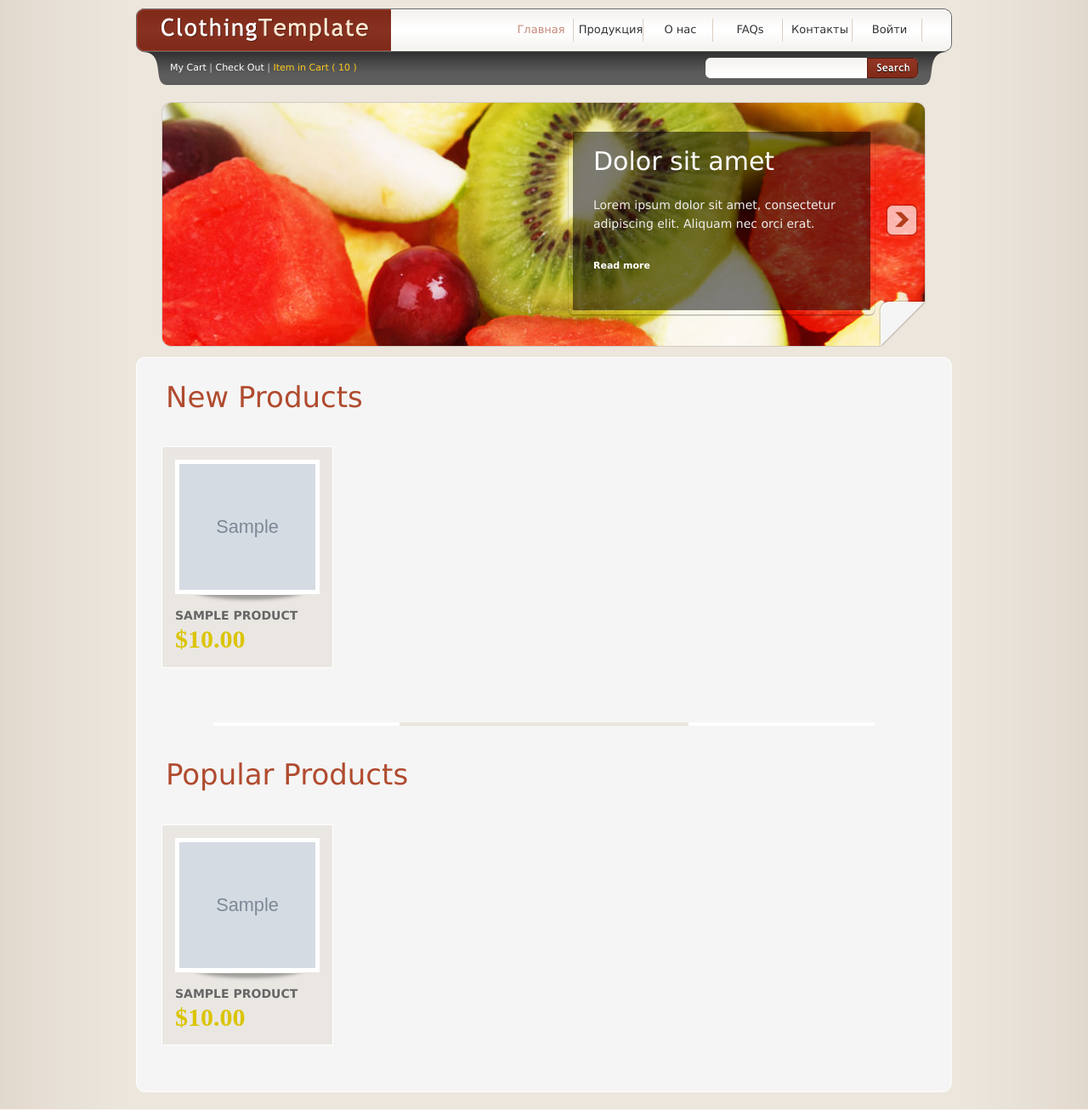
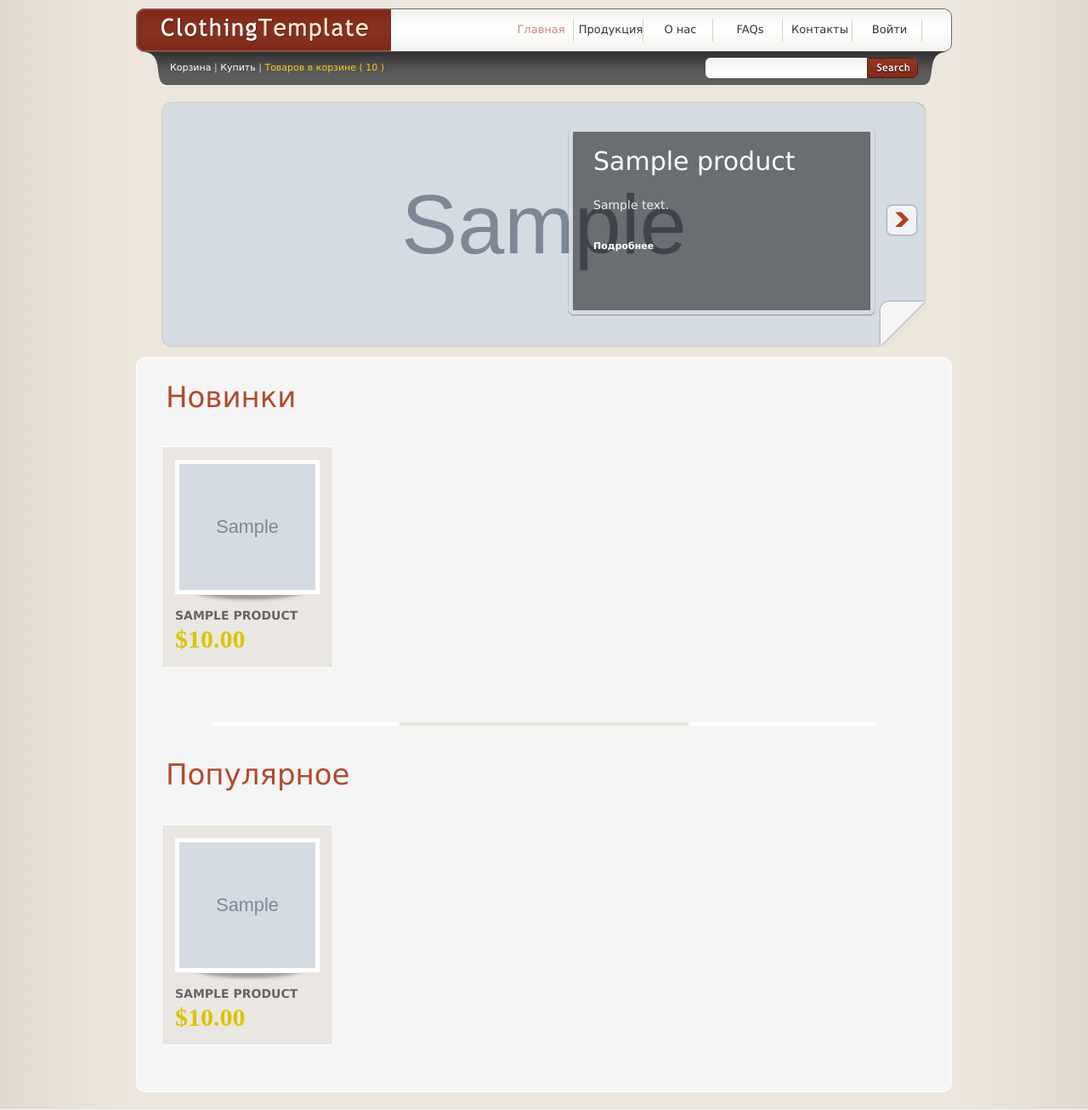
Before and after one commit to shumka-kik/geekshop, a Django app: page / in a window 1280 px wide. Shown: the top 1306 px of the page at 85% size. Run offline with Django 3.2, Linux system fonts and the light colour scheme; tables that the repository leaves empty hold one stand-in row (values such as "Sample post"); grey boxes marked "Sample" are stand-in pictures.

Commit message:
Настроил страницу продукта, русификацию нескольких страниц, правка стилей, слайдер

```diff
--- a/mainapp/templates/mainapp/includes/inc_header.html
+++ b/mainapp/templates/mainapp/includes/inc_header.html
@@ -43,16 +43,16 @@
 
     <div id="header_bottom">
         <p>
-            <a href="{% url 'shoppingcart' %}">My Cart</a> |
-            <a href="{% url 'checkout' %}">Check Out</a> |
-            <span>Item in Cart ( 10 )</span>
+            <a href="{% url 'shoppingcart' %}">Корзина</a> |
+            <a href="{% url 'checkout' %}">Купить</a> |
+            <span>Товаров в корзине ( 10 )</span>
         </p>
 
         <div id="tooplate_search">
             <form action="#" method="get">
                 <input type="text" value=" " name="keyword" id="keyword" title="keyword" onfocus="clearText(this)"
                        onblur="clearText(this)" class="txt_field"/>
-                <input type="submit" name="Search" value=" " alt="Search" id="searchbutton" title="Search"
+                <input type="submit" name="Search" value=" " alt="Поиск" id="searchbutton" title="Поиск"
                        class="sub_btn"/>
             </form>
         </div>
--- a/mainapp/templates/mainapp/includes/inc_popular_products.html
+++ b/mainapp/templates/mainapp/includes/inc_popular_products.html
@@ -1,12 +1,12 @@
 {% load static %}
 <div id="sidebar">
         <div class="sidebar_section sidebar_section_bg">
-            <h3>Popular Products</h3>
+            <h3>Популярные товары</h3>
             <ul class="sidebar_link_list popular_products">
                 {% for product in products %}
                 <li>
                     <img src="/media/{{ product.image }}" align="{{ product.short_desc}}" height="40px"/>
-                    <span class="title"><a href="{{ product.image.url}}">{{ product.name|upper }}</a></span>
+                    <span class="title"><a href="{% url 'products:productdetail' product.id %}">{{ product.name|upper }}</a></span>
                     <span class="price">${{ product.price }}</span>
                     <span class="clear"></span>
                 </li>
--- a/mainapp/templates/mainapp/index.html
+++ b/mainapp/templates/mainapp/index.html
@@ -11,24 +11,13 @@
             <div class="details_wrapper">
 
                 <div class="details">
-
+                    {% for product in products %}
                     <div class="detail">
-                        <h2>Dolor sit amet</h2>
-                        <p>Lorem ipsum dolor sit amet, consectetur adipiscing elit. Aliquam nec orci erat. </p>
-                        <a href="/productdetail/" title="Read more" class="slider_more">Read more</a>
+                        <h2>{{product.name}}</h2>
+                        <p>{{product.short_desc}}</p>
+                        <a href="{% url 'products:productdetail' product.id %}" title="Подробнее" class="slider_more">Подробнее</a>
                     </div><!-- /detail -->
-
-                    <div class="detail">
-                        <h2>Lorem ipsum dolor</h2>
-                        <p> Donec nec orci vel risus condimentum suscipit dapibus quis justo.</p>
-                        <a href="/productdetail/" title="Read more" class="slider_more">Read more</a>
-                    </div><!-- /detail -->
-
-                    <div class="detail">
-                        <h2>Aenean massa cum sociis</h2>
-                        <p> Nam non lectus a nunc fringilla aliquet ac id lectus. </p>
-                        <a href="/productdetail/" title="Read more" class="slider_more">Read more</a>
-                    </div><!-- /detail -->
+                    {% endfor %}
 
                 </div><!-- /details -->
 
@@ -36,23 +25,16 @@
 
         </div><!-- /panel -->
 
-        <a href="javascript:void(0);" class="previous" title="Previous">Previous</a>
-        <a href="javascript:void(0);" class="next" title="Next">Next</a>
+        <a href="javascript:void(0);" class="previous" title="Previous">Назад</a>
+        <a href="javascript:void(0);" class="next" title="Next">Вперёд</a>
 
         <div id="slider-image-frame">
             <div class="backgrounds">
-
+                {% for product in products %}
                 <div class="item item_1">
-                    <img src="{% static 'img/slider/01.jpg' %}" alt="image"/>
+                    <img src="/media/{{product.image}}" alt="{{product.name}}"/>
                 </div><!-- /item -->
-
-                <div class="item item_2">
-                    <img src="{% static 'img/slider/02.jpg' %}" alt="image"/>
-                </div><!-- /item -->
-
-                <div class="item item_3">
-                    <img src="{% static 'img/slider/03.jpg' %}" alt="image"/>
-                </div><!-- /item -->
+                {% endfor %}
 
             </div><!-- /backgrounds -->
         </div>
@@ -61,14 +43,14 @@
 </div> <!-- END of slider -->
 <div id="tooplate_main"><span class="main_border main_border_t"></span><span class="main_border main_border_b"></span>
     <div class="product">
-        <h1>New Products</h1>
+        <h1>Новинки</h1>
         {% for product in products %}
         <div class="product_box">
             <div class="img_box"><span></span>
-                <a href="{{ product.image.url }}"><img src="/media/{{ product.image }}" alt="{{ product.short.desc }}"
+                <a href="{% url 'products:productdetail' product.id %}"><img src="/media/{{ product.image }}" alt="{{ product.short.desc }}"
                                                        height="148px" width="160px"/></a>
             </div>
-            <h2><a href="#">{{ product.name }}</a></h2>
+            <h2><a href="{% url 'products:productdetail' product.id %}">{{ product.name }}</a></h2>
             <p class="price">${{ product.price }}</p>
         </div>
         {% endfor %}
@@ -79,7 +61,7 @@
     <div class="clear h10"></div>
 
     <div class="product">
-        <h1>Popular Products</h1>
+        <h1>Популярное</h1>
         {% for product in products %}
         <div class="product_box">
             <div class="img_box"><span></span>
--- a/mainapp/urls.py
+++ b/mainapp/urls.py
@@ -8,4 +8,5 @@ app_name = 'mainapp'
 urlpatterns = [
     path('', mainapp.products, name='index'),
     path('<int:pk>/', mainapp.products, name='category'),
+    path('productdetail/<int:pk>/', mainapp.productdetail, name='productdetail')
 ]
--- a/mainapp/views.py
+++ b/mainapp/views.py
@@ -26,7 +26,6 @@ def main(request):
 
 
 def products(request, pk=None):
-
     # with open('static/file_to_load.json') as file:
     #     data_product = json.load(file)
 
@@ -52,6 +51,25 @@ def products(request, pk=None):
         'links': data_links
     }
     return render(request, 'mainapp/products.html', context=content)
+
+
+def productdetail(request, pk):
+    product = Product.objects.get(id=pk)
+
+    with open('static/file_to_load_links.json') as file:
+        data_links = json.load(file)
+
+    data_category = ProductCategory.objects.all()
+    data_product = Product.objects.all()
+    content = {
+        'title': 'ProductDetail',
+        'product': product,
+        'recommend_products': data_product,
+        'categories': data_category,
+        'links': data_links
+    }
+
+    return render(request, 'mainapp/productdetail.html', context=content)
 
 
 def contact(request):
--- a/static/css/tooplate_style.css
+++ b/static/css/tooplate_style.css
@@ -97,6 +97,11 @@ ul.list_bullet li a:hover { color: #4a545a }
 
 #tooplate_slider { position: relative; padding: 0; margin: 0 30px 20px; width: 900px; height: 290px; }
 #tooplate_slider span.frame { position: absolute; z-index: 100; width: 900px; height: 290px; top: 0; left: 0; background: url(../img/tooplate_slider_frame.png) no-repeat }
+
+#tooplate_slider #slider-image-frame .backgrounds .item img {
+    width:inherit;
+    height:inherit;
+}
 
 #tooplate_main {
 	padding: 30px 15px;
@@ -211,6 +216,11 @@ ul.list_bullet li a:hover { color: #4a545a }
 	margin-bottom: 15px;
 	position: relative;
 }
+
+.product .product_box .img_box img{
+	width: 160px;
+	height: 148px;
+}
 .product .product_box .img_box span {
 	position: absolute;
 	width: 170px;
@@ -253,6 +263,14 @@ ul.list_bullet li a:hover { color: #4a545a }
 	width: 405px;
 	padding: 14px;
 	border: 1px solid #ccc
+}
+
+#tooplate_main .product .product_preview a img{
+	width: 400px;
+}
+
+#tooplate_main .product .product_preview .nobullet img{
+	width: 50px;
 }
 
 #tooplate_main .product .product_preview ul {
```
Also changed, not shown: mainapp/templates/mainapp/productdetail.html (+18 -40 lines), mainapp/templates/mainapp/products.html (+4 -4 lines), mainapp/templates/mainapp/shoppingcart.html (+10 -10 lines).
